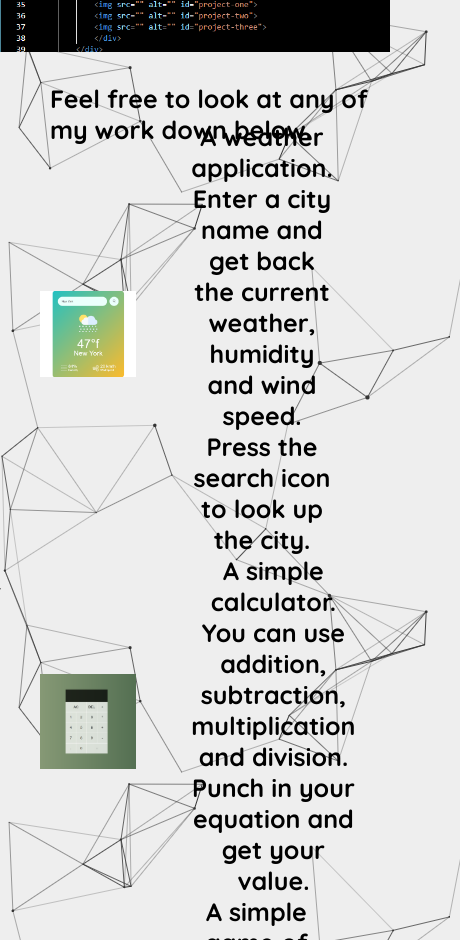
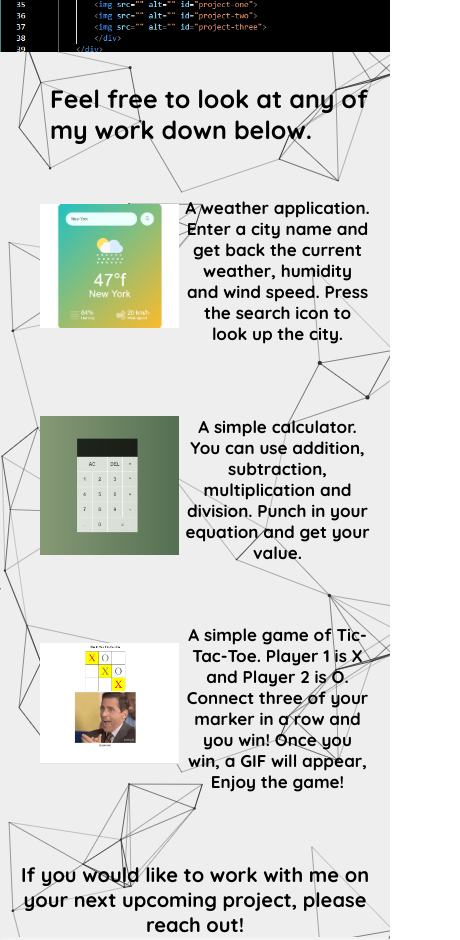
Before and after one commit to FranklinPenaDev/New-Portfolio, a plain HTML site: page index.html in a window 390 px wide. Shown: the part 1540-2480 px from the top of the page, 460 px wide, since content can reach past the window. Drawn offline with Linux system fonts and the light colour scheme.

Commit message:
finished css for iphones and android phones

```diff
--- a/style.css
+++ b/style.css
@@ -233,7 +233,7 @@ input[type=submit]:hover {
         font-size: 60px;
         margin-left: 18%;
         padding-top: 50px;
-        width: 100%;
+        width: 82%;
         font-weight: 500;
     }
     .about-me{
@@ -264,7 +264,7 @@ input[type=submit]:hover {
     }
     #look-here{
         width: 100%;
-        height: 50px;
+        height: 100%;
         display: block;
         padding-left: 50px;
         font-size: 25px;
@@ -282,17 +282,17 @@ input[type=submit]:hover {
         align-items: center;
     }
     #project-one{
-        width: 50%;
+        width: 75%;
         height: auto;
         margin: 40px;
     }
     .projectOne{
-        font-size: 25px;
+        font-size: 17px;
         font-weight: bold;
-        width: 33%;
+        width: 50%;
         text-align: center;
         display: flex;
-        margin-right: 70px;
+        margin-right: 20px;
     }
     #projectTwo{
         width: 100%;
@@ -302,17 +302,17 @@ input[type=submit]:hover {
         align-items: center;
     }
     #project-two{
-        width: 50%;
+        width: 75%;
         height: auto;
         margin: 40px;
     }
     .projectTwo{
-        font-size: 25px;
+        font-size: 17px;
         font-weight: bold;
-        width: 33%;
+        width: 50%;
         text-align: center;
         display: flex;
-        margin-right: 70px;
+        margin-right: 20px;
     }
     #projectThree{
         width: 100%;
@@ -322,17 +322,17 @@ input[type=submit]:hover {
         align-items: center;
     }
     #project-three{
-        width: 50%;
+        width: 75%;
         height: auto;
         margin: 40px;
     }
     .projectThree{
-        font-size: 25px;
+        font-size: 17px;
         font-weight: bold;
-        width: 33%;
+        width: 50%;
         text-align: center;
         display: flex;
-        margin-right: 70px;
+        margin-right: 20px;
     }
     #contact{
         width: 100%;
```
